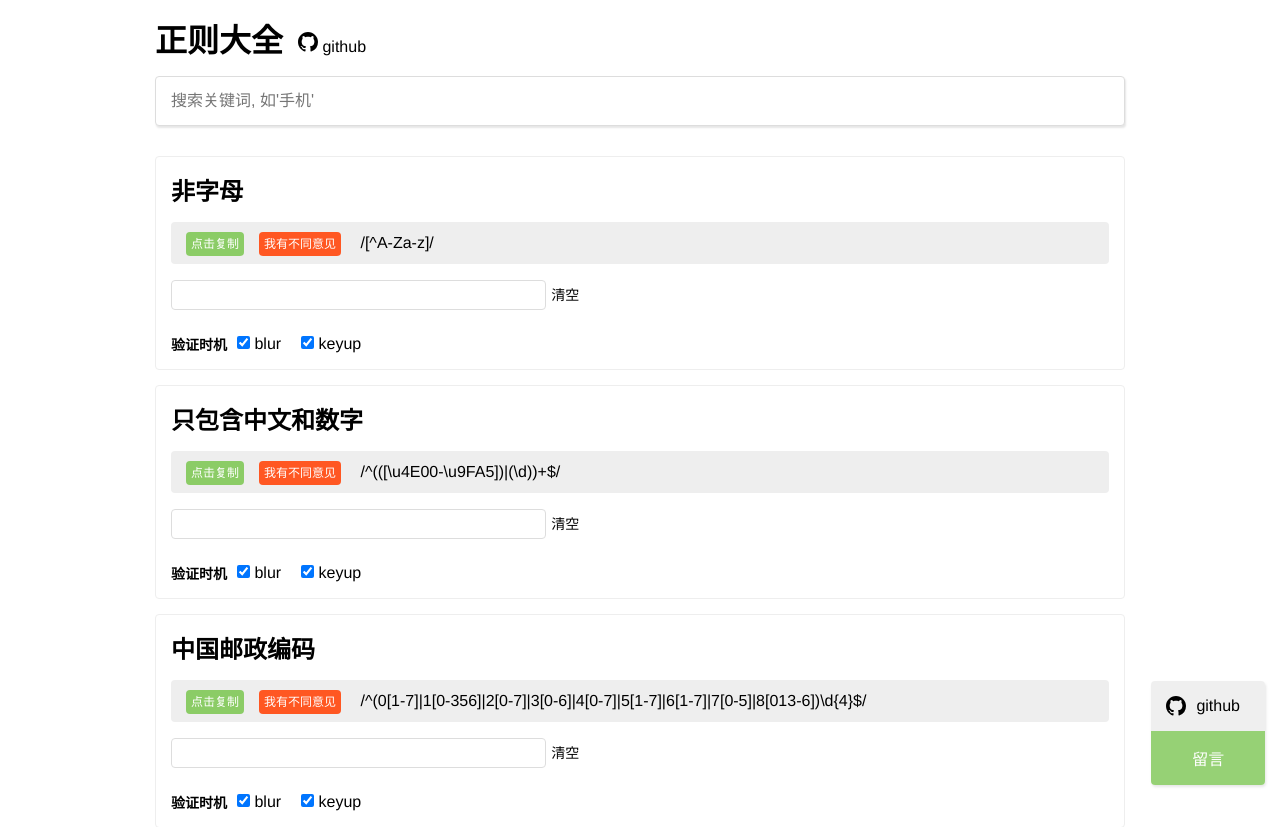
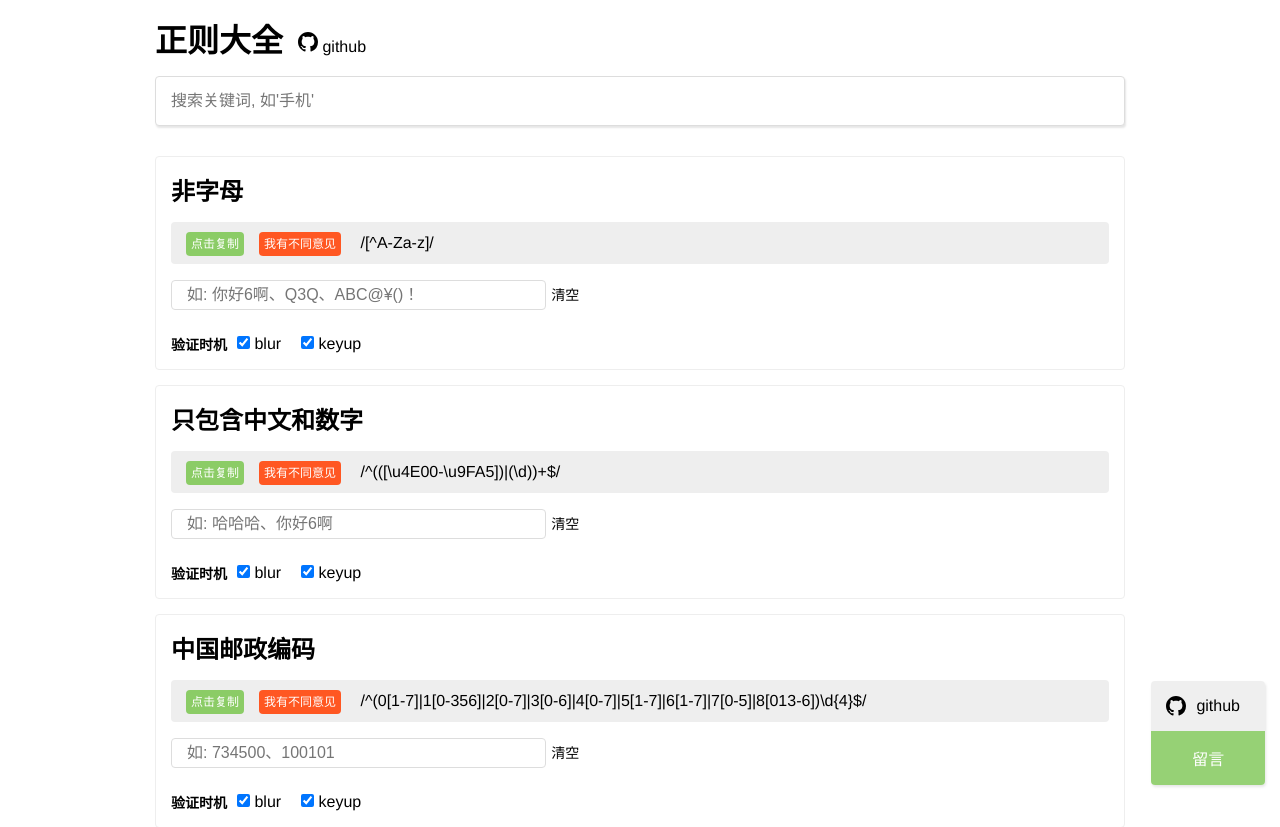
Before and after one commit to any86/any-rule, a Vue app: page / in a window 1280 px wide. Shown: the top 827 px of the page. Built offline with nearby package versions, Linux system fonts and the light colour scheme.

Commit message:
revert: 恢复误删的placeholder功能

```diff
--- a/src/App.vue
+++ b/src/App.vue
@@ -56,7 +56,7 @@
             <ul v-if="0 < rules.length" class="list">
                 <li
                     @mouseenter="mouseenterHandler(index)"
-                    v-for="({title, rule, events}, index) in rules"
+                    v-for="({title, rule, events,example}, index) in rules"
                     :key="title"
                     class="row"
                 >
@@ -76,6 +76,7 @@
                             <input
                                 ref="input"
                                 v-model="list[index].value"
+                                :placeholder="example"
                                 @blur="check(index, 'blur')"
                                 @keyup="check(index, 'keyup')"
                             >
```
